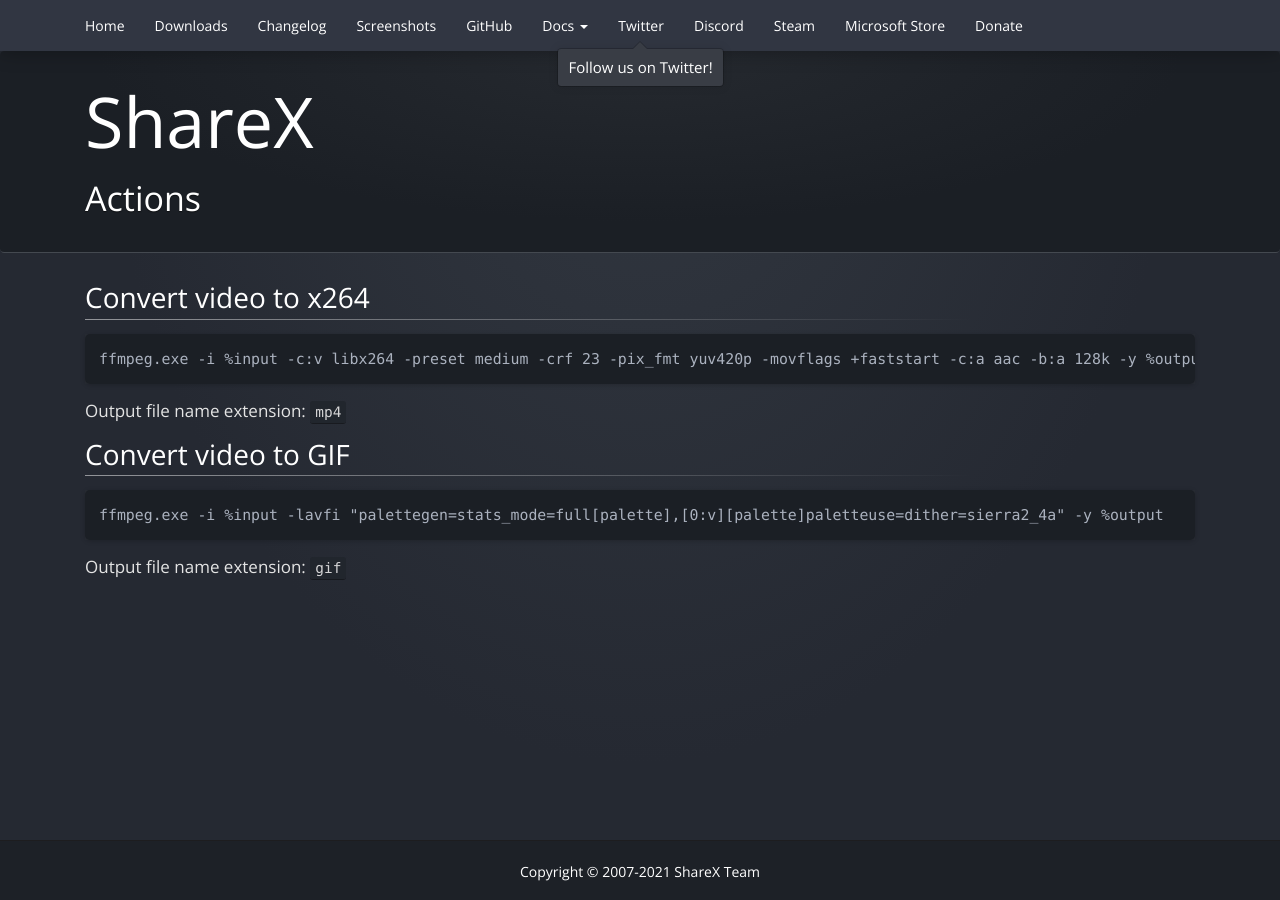
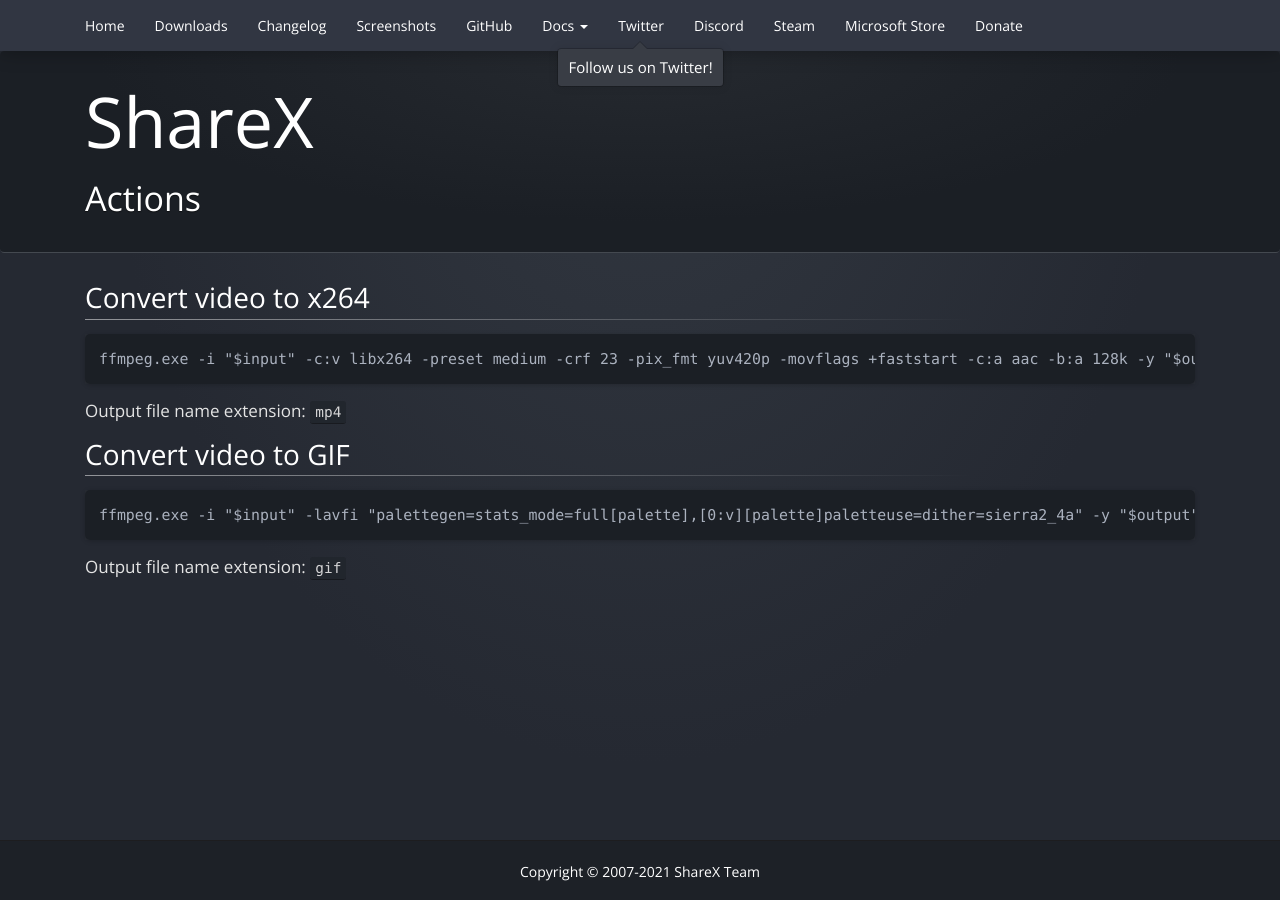
Before and after one commit to ShareX/sharex.github.io, a Jekyll site: the page built from actions/index.md, in a window 1280 px wide. Built offline with Jekyll 4.4.1, drawn with Linux system fonts in a browser that asks for light colours.

Commit message:
Use new syntax

```diff
--- a/_data/actions.yml
+++ b/_data/actions.yml
@@ -1,9 +1,9 @@
 - name: Convert video to x264
   filename: ffmpeg.exe
-  arguments: -i %input -c:v libx264 -preset medium -crf 23 -pix_fmt yuv420p -movflags +faststart -c:a aac -b:a 128k -y %output
+  arguments: -i "$input" -c:v libx264 -preset medium -crf 23 -pix_fmt yuv420p -movflags +faststart -c:a aac -b:a 128k -y "$output"
   extension: mp4
 
 - name: Convert video to GIF
   filename: ffmpeg.exe
-  arguments: -i %input -lavfi "palettegen=stats_mode=full[palette],[0:v][palette]paletteuse=dither=sierra2_4a" -y %output
+  arguments: -i "$input" -lavfi "palettegen=stats_mode=full[palette],[0:v][palette]paletteuse=dither=sierra2_4a" -y "$output"
   extension: gif
```
